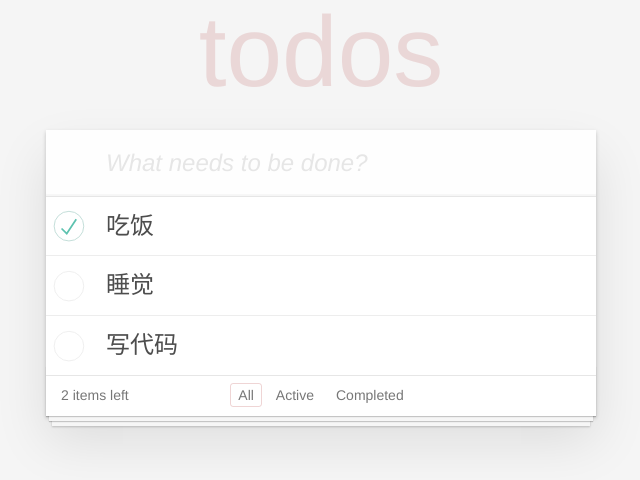
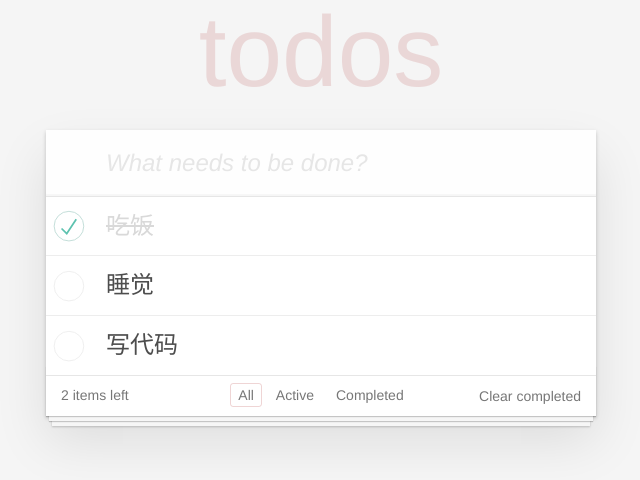
Before and after one commit to JiayingShentu/courseFront-end, a React app in the folder week4/simple-react/: page / in a window 1280 px wide. Shown: the top 480 px of the page, without its empty margins (319-959 px from the left). Built offline with nearby package versions, Linux system fonts and the light colour scheme; the HTML template or start-up script is replaced by a standard one.

Commit message:
filter-done

```diff
--- a/week4/simple-react/src/App.jsx
+++ b/week4/simple-react/src/App.jsx
@@ -13,6 +13,7 @@ export default class App extends Component {
       { id: '02', name: '睡觉', completed: false },
       { id: '03', name: '写代码', completed: false },
     ],
+    type: 'all',
   };
 
   addTodo = todo => {
@@ -41,18 +42,36 @@ export default class App extends Component {
     console.log(newTodo);
   };
 
+  clearCompleted = () => {
+    const { todos } = this.state;
+    const newTodo = todos.filter(todo => todo.completed === false);
+    this.setState({ todos: newTodo });
+    console.log(newTodo);
+  };
+
+  filterHandler = filterType => {
+    const { type } = this.state;
+    this.setState({ type: filterType });
+  };
+
   render() {
-    const { todos } = this.state;
+    const { todos, type } = this.state;
     return (
       <div className="todoapp">
         <Title />
         <Header addTodo={this.addTodo} />
         <Main
           todos={todos}
+          type={type}
           updateTodo={this.updateTodo}
           deleteTodo={this.deleteTodo}
         />
-        <Footer todos={todos} />
+        <Footer
+          todos={todos}
+          type={type}
+          clearCompleted={this.clearCompleted}
+          filterHandler={this.filterHandler}
+        />
       </div>
     );
   }
--- a/week4/simple-react/src/components/footer.jsx
+++ b/week4/simple-react/src/components/footer.jsx
@@ -1,9 +1,13 @@
 import React, { Component } from 'react';
 
 export default class Footer extends Component {
+  handleClearCompleted = () => {
+    this.props.clearCompleted();
+  };
+
   render() {
     const { todos } = this.props;
-    const total = todos.filter(todo => todo.completed == false).length;
+    const total = todos.filter(todo => todo.completed === false).length;
     return (
       <div className="footer">
         <span className="todo-count">
@@ -13,17 +17,41 @@ export default class Footer extends Component {
         </span>
         <ul className="filters">
           <li>
-            <a className="selected">All</a>
+            <a
+              onClick={() => {
+                this.props.filterHandler('all');
+              }}
+              className="selected">
+              All
+            </a>
           </li>
           <span></span>
           <li>
-            <a>Active</a>
+            <a
+              onClick={() => {
+                this.props.filterHandler('active');
+              }}>
+              Active
+            </a>
           </li>
           <span></span>
           <li>
-            <a>Completed</a>
+            <a
+              onClick={() => {
+                this.props.filterHandler('completed');
+              }}>
+              Completed
+            </a>
           </li>
         </ul>
+        <button
+          onClick={() => {
+            this.handleClearCompleted();
+          }}
+          className="clear-completed"
+          style={{ display: 'block' }}>
+          Clear completed
+        </button>
       </div>
     );
   }
--- a/week4/simple-react/src/components/item.jsx
+++ b/week4/simple-react/src/components/item.jsx
@@ -19,6 +19,7 @@ export default class Item extends Component {
     const { id, name, completed } = this.props;
     return (
       <li
+        className={completed === true ? 'completed' : ''}
         onMouseEnter={this.handleMouse(true)}
         onMouseLeave={this.handleMouse(false)}>
         <div className="view">
--- a/week4/simple-react/src/components/main.jsx
+++ b/week4/simple-react/src/components/main.jsx
@@ -4,11 +4,23 @@ import Item from './item';
 
 export default class Main extends Component {
   render() {
-    const { todos, updateTodo, deleteTodo } = this.props;
+    const { todos, type, updateTodo, deleteTodo } = this.props;
+
+    const showTodo = todos.filter(todo => {
+      switch (type) {
+        case 'all':
+          return todo;
+        case 'completed':
+          return todo.completed;
+        case 'active':
+          return !todo.completed;
+      }
+    });
+
     return (
       <section className="main">
         <ul className="todo-list">
-          {todos.map(todo => (
+          {showTodo.map(todo => (
             <Item
               key={todo.id}
               {...todo}
```
